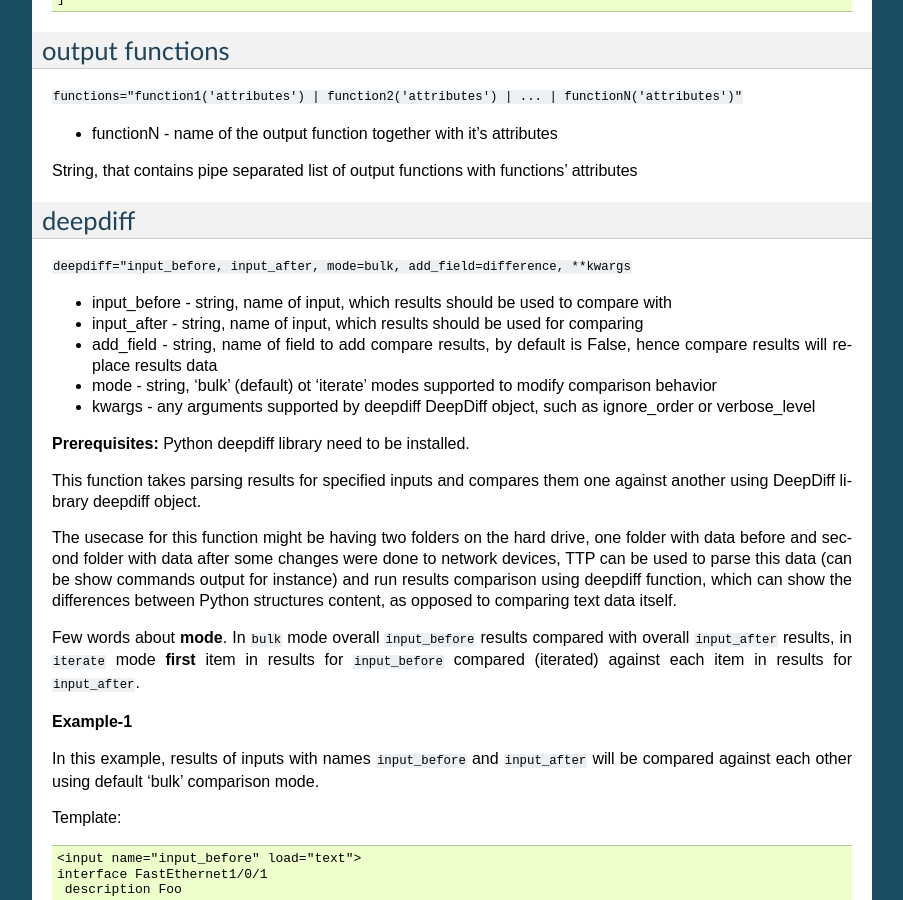
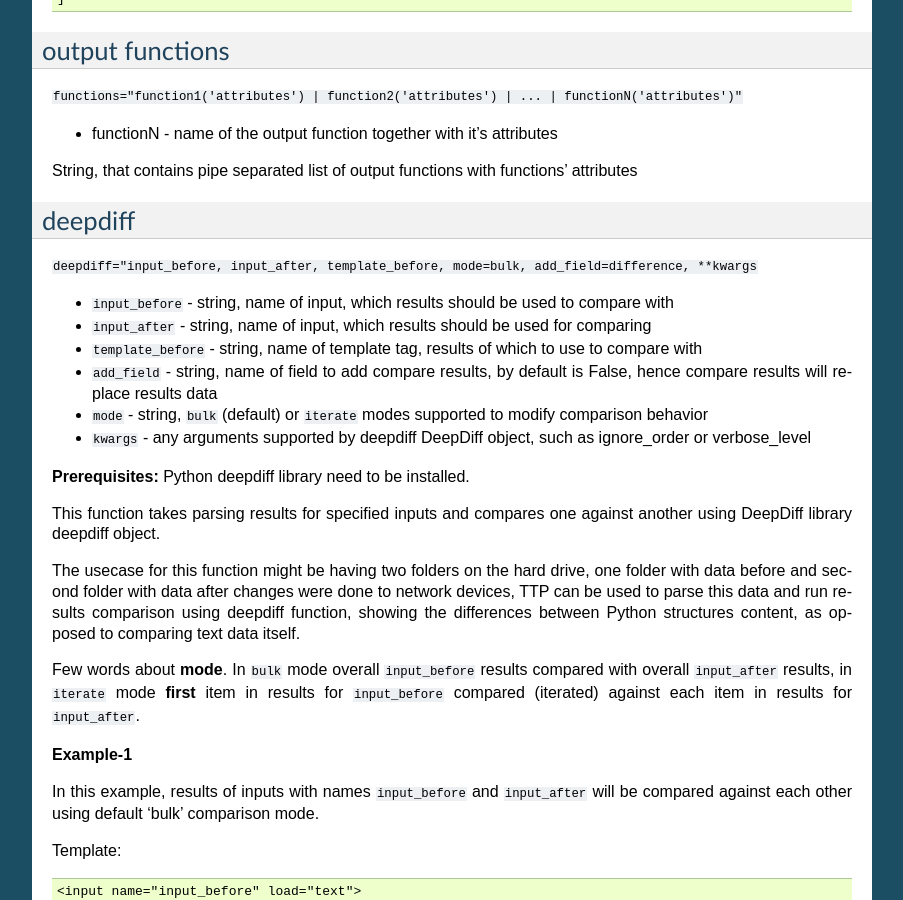
Before and after one commit to dmulyalin/ttp, a Sphinx documentation site: the page built from docs/source/TTP_TAGS/Outputs/Functions.rst, in a window 1280 px wide and 900 px high, scrolled down 5004 px. Shown: the whole window, without its empty margins (198-1101 px from the left). Built offline with Sphinx 7.4.7, drawn with Linux system fonts in a browser that asks for light colours; some of the changed text lies outside the part shown.

Commit message:
added docs for depdiff template results

```diff
--- a/docs/source/TTP_TAGS/Outputs/Functions.rst
+++ b/docs/source/TTP_TAGS/Outputs/Functions.rst
@@ -301,19 +301,20 @@ String, that contains pipe separated list of output functions with functions' at
 
 deepdiff
 ------------------------------------------------------------
-``deepdiff="input_before, input_after, mode=bulk, add_field=difference, **kwargs``
+``deepdiff="input_before, input_after, template_before, mode=bulk, add_field=difference, **kwargs``
 
-* input_before - string, name of input, which results should be used to compare with
-* input_after - string, name of input, which results should be used for comparing
-* add_field - string, name of field to add compare results, by default is False, hence compare results will replace results data
-* mode - string, 'bulk' (default) ot 'iterate' modes supported to modify comparison behavior
-* kwargs - any arguments supported by deepdiff DeepDiff object, such as ignore_order or verbose_level
+* ``input_before`` - string, name of input, which results should be used to compare with
+* ``input_after`` - string, name of input, which results should be used for comparing
+* ``template_before`` - string, name of template tag, results of which to use to compare with
+* ``add_field`` - string, name of field to add compare results, by default is False, hence compare results will replace results data
+* ``mode`` - string, ``bulk`` (default) or ``iterate`` modes supported to modify comparison behavior
+* ``kwargs`` - any arguments supported by deepdiff DeepDiff object, such as ignore_order or verbose_level
 
 **Prerequisites:** Python deepdiff library need to be installed.
 
-This function takes parsing results for specified inputs and compares them one against another using DeepDiff library deepdiff object.
+This function takes parsing results for specified inputs and compares one against another using DeepDiff library deepdiff object.
 
-The usecase for this function might be having two folders on the hard drive, one folder with data before and second folder with data after some changes were done to network devices, TTP can be used to parse this data (can be show commands output for instance) and run results comparison using deepdiff function, which can show the differences between Python structures content, as opposed to comparing text data itself.
+The usecase for this function might be having two folders on the hard drive, one folder with data before and second folder with data after changes were done to network devices, TTP can be used to parse this data and run results comparison using deepdiff function, showing the differences between Python structures content, as opposed to comparing text data itself.
 
 Few words about **mode**. In ``bulk`` mode overall ``input_before`` results compared with overall ``input_after`` results, in ``iterate`` mode **first** item in results for ``input_before`` compared (iterated) against each item in results for ``input_after``.
 
@@ -413,3 +414,70 @@ Results::
                                                                                                       'old_value': 'FastEthernet1/0/1'}}}]}]]
 
 Each item input_after compared against input_before, producing difference results accordingly.
+
+**Example-3**
+
+In this example we going to demonstrate how to use another template results to run deepdiff comparison with.
+
+Template::
+
+    <template name="data_before" results="per_template">
+    <input load="text">
+    switch-1#show run int
+    interface Vlan778
+     ip address 1.1.1.1/24
+    </input>
+
+    <input load="text">
+    switch-2#show run int
+    interface Vlan779
+     ip address 2.2.2.1/24
+    </input>
+
+    <vars>
+    hostname="gethostname"
+    </vars>
+
+    <group name="{{ hostname }}.interfaces.{{ interface }}">
+    interface {{ interface }}
+     ip address {{ ip }}
+    </group>
+    </template>
+
+    <template name="data_after" results="per_template">
+    <input load="text">
+    switch-1#show run int
+    interface Vlan778
+     ip address 1.1.1.2/24
+    </input>
+
+    <input load="text">
+    switch-2#show run int
+    interface Vlan779
+     ip address 2.2.2.2/24
+    </input>
+
+    <vars>
+    hostname="gethostname"
+    </vars>
+
+    <group name="{{ hostname }}.interfaces.{{ interface }}">
+    interface {{ interface }}
+     ip address {{ ip }}
+    </group>
+
+    <output deepdiff="template_before=data_before, add_field=difference"/>
+    </template>
+
+Results::
+
+    [   [   {   'switch-1': {'interfaces': {'Vlan778': {'ip': '1.1.1.1/24'}}},
+                'switch-2': {'interfaces': {'Vlan779': {'ip': '2.2.2.1/24'}}}}],
+        [   {   'switch-1': {'interfaces': {'Vlan778': {'ip': '1.1.1.2/24'}}},
+                'switch-2': {'interfaces': {'Vlan779': {'ip': '2.2.2.2/24'}}}},
+            {   'difference': {   'values_changed': {   "root[0]['switch-1']['interfaces']['Vlan778']['ip']": {   'new_value': '1.1.1.2/24',
+                                                                                                                  'old_value': '1.1.1.1/24'},
+                                                        "root[0]['switch-2']['interfaces']['Vlan779']['ip']": {   'new_value': '2.2.2.2/24',
+                                                                                                                  'old_value': '2.2.2.1/24'}}}}]]
+
+Above output contains results for both templates, in addition to that second template results contain item with **difference** dictionary, that outline values changed between inputs of two different templates
```
